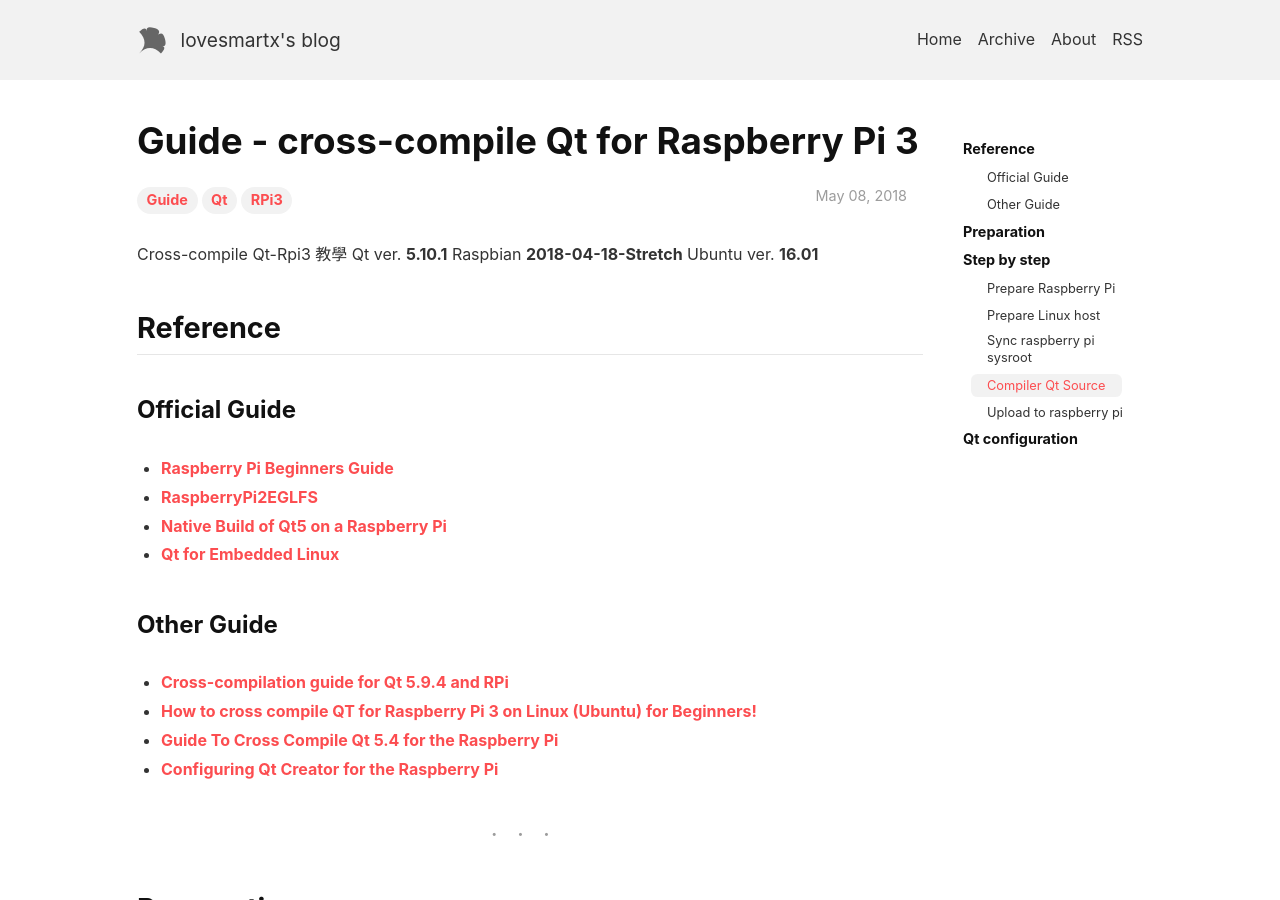
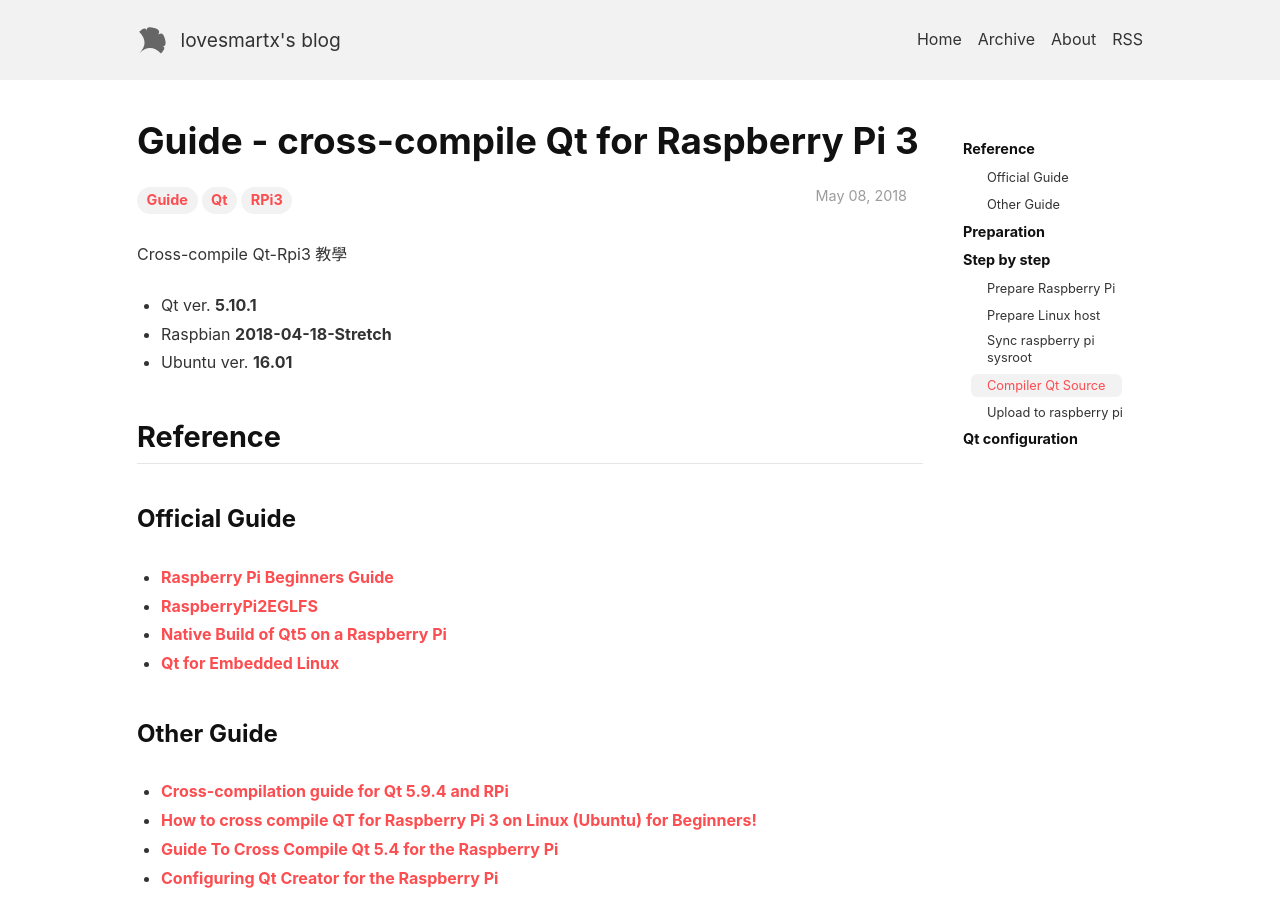
Before and after one commit to lovesmartx/lovesmartx.github.io, a Jekyll site: the page built from _posts/2018-05-08-quick-start.md, in a window 1280 px wide and 900 px high. Built offline with Jekyll 4.4.1, drawn with Linux system fonts in a browser that asks for light colours; nearby versions of some CDN libraries.

Commit message:
排版問題

```diff
--- a/_posts/2018-05-08-quick-start.md
+++ b/_posts/2018-05-08-quick-start.md
@@ -10,9 +10,9 @@
 ---
 
 Cross-compile Qt-Rpi3 教學
-Qt ver. **5.10.1**
-Raspbian **2018-04-18-Stretch**
-Ubuntu ver. **16.01**
++ Qt ver. **5.10.1**
++ Raspbian **2018-04-18-Stretch**
++ Ubuntu ver. **16.01**
 
 <!--more-->
 
```
